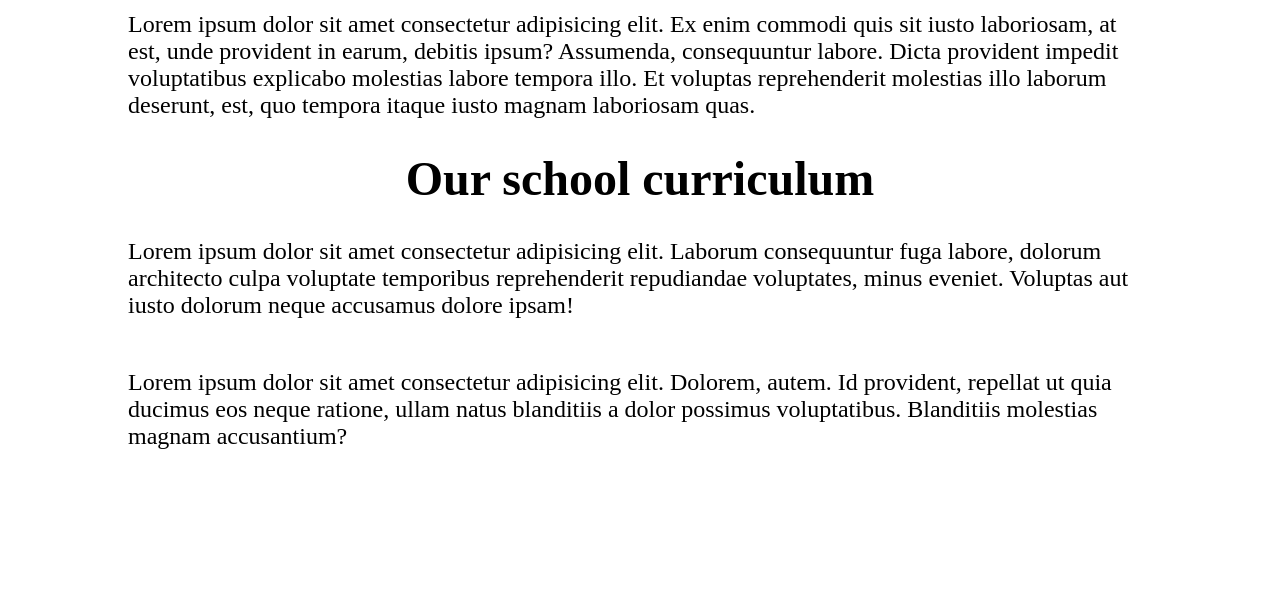
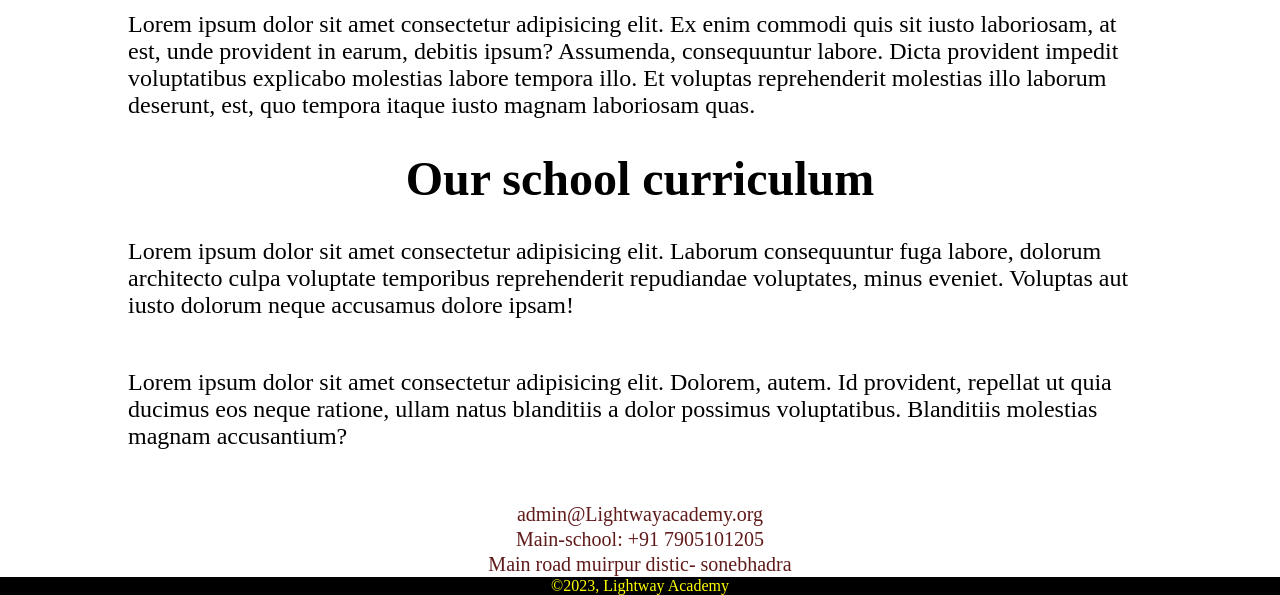
Before and after one commit to ashishcs098/school-project, a plain HTML site: page academics.html in a window 1280 px wide. Shown: the part 756-1351 px from the top of the page. Before the commit the page ends 1238 px from the top, so only its background shows below. Drawn offline with Linux system fonts and the light colour scheme.

```diff
--- a/academics.html
+++ b/academics.html
@@ -42,6 +42,18 @@
         .para-third{
             margin-top: 50px;
         }
+        .sup-footer{
+           color: rgb(96, 26, 26);
+            text-align: center;
+            padding-top: 20px;
+            line-height: 25px;
+            font-size: 20px;
+  }
+  .main-footer{
+           color:yellow;
+          text-align: center;
+        background-color: black;
+  }
     </style>
 </head>
 <body>
@@ -59,6 +71,16 @@
             <p>Lorem ipsum dolor sit amet consectetur adipisicing elit. Laborum consequuntur fuga labore, dolorum architecto culpa voluptate temporibus reprehenderit repudiandae voluptates, minus eveniet. Voluptas aut iusto dolorum neque accusamus dolore ipsam!</p>
             <p class="para-third">Lorem ipsum dolor sit amet consectetur adipisicing elit. Dolorem, autem. Id provident, repellat ut quia ducimus eos neque ratione, ullam natus blanditiis a dolor possimus voluptatibus. Blanditiis molestias magnam accusantium?</p>
         </div>
+        <div class="footer">
+    <div class="sup-footer">
+      <p>admin@Lightwayacademy.org</p>
+      <p>Main-school: +91 7905101205</p>
+      <p>Main road muirpur distic- sonebhadra</p>
+    </div>
+    <div class="main-footer">
+      <span>©2023, Lightway Academy</span>
+    </div>
+  </div>
 
     </div>
 </body>
```
Also changed, not shown: about.html (+1 -0 lines), contact.html (+12 -0 lines), index.html (+5 -2 lines).
